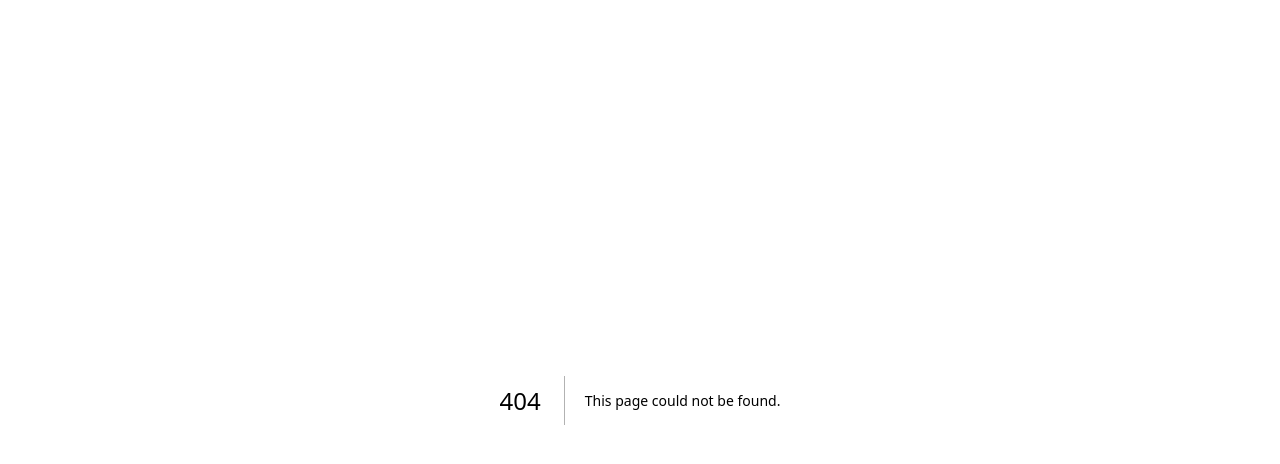
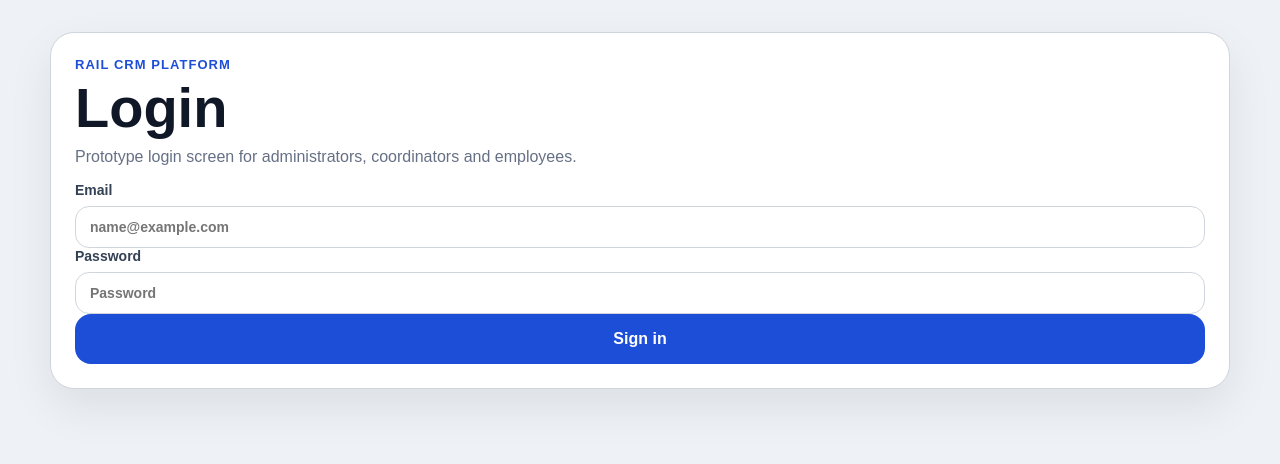
Before and after one commit to Webartdp/rail-crm-platform, a Next.js app in the folder frontend/: page /login in a window 1280 px wide. Before the commit this address had no page. Shown: the top 464 px of the page. Built offline with nearby package versions, Linux system fonts and the light colour scheme.

Commit message:
Add login prototype page

```diff
--- /dev/null
+++ b/frontend/app/login/page.tsx
@@ -0,0 +1,14 @@
+export default function LoginPage() {
+  return (
+    <main className="page-shell auth-page">
+      <section className="panel auth-card">
+        <p className="eyebrow">Rail CRM Platform</p>
+        <h1>Login</h1>
+        <p className="hero-text">Prototype login screen for administrators, coordinators and employees.</p>
+        <label>Email<input placeholder="name@example.com" /></label>
+        <label>Password<input placeholder="Password" type="password" /></label>
+        <button className="action-button primary" type="button">Sign in</button>
+      </section>
+    </main>
+  );
+}
```
